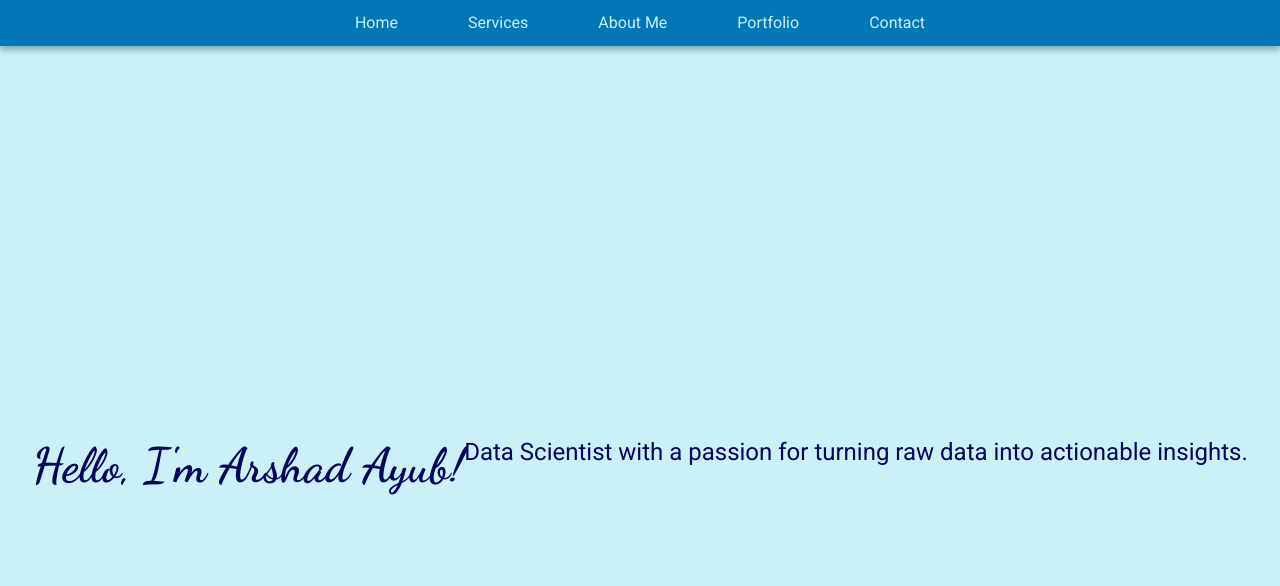
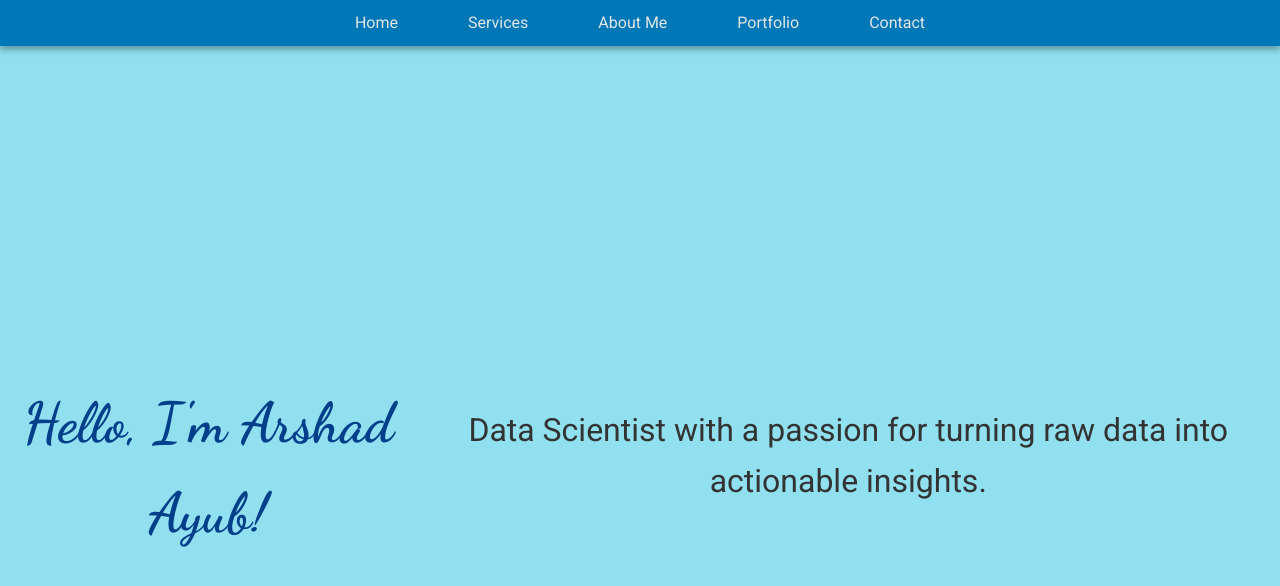
Before and after one commit to arshadsm/arshadsm.github.io, a Jekyll site: the page built from index.md, in a window 1280 px wide and 900 px high. Shown: the top 586 px of the window. Built offline with Jekyll 4.4.1, drawn with Linux system fonts in a browser that asks for light colours.

Commit message:
Update styles.css

```diff
--- a/styles/styles.css
+++ b/styles/styles.css
@@ -2,15 +2,15 @@
 body {
     font-family: 'Roboto', sans-serif;
     color: #333;
-    background-color: #90E0EF; /* Light background from the new palette */
+    background-color: #F0F4F8;
     margin: 0;
     padding: 0;
     line-height: 1.6;
 }
 
 h1, h2, h3 {
-    font-family: 'Dancing Script', cursive; /* Use Dancing Script for headings */
-    color: #03045E; /* Dark text color from the new palette */
+    font-family: 'Dancing Script', cursive; /* Updated font for headings */
+    color: #023E8A; /* Updated color from the palette */
     margin-bottom: 10px;
 }
 
@@ -20,7 +20,7 @@
 
 /* Navigation Bar */
 nav {
-    background: #0077B6; /* Updated to a blue tone from the new palette */
+    background: #0077B6; /* Updated to match palette */
     box-shadow: 0px 4px 6px rgba(0, 0, 0, 0.3);
     position: fixed;
     width: 100%;
@@ -42,7 +42,7 @@
 }
 
 nav ul li a {
-    color: #CAF0F8; /* Light text color for contrast */
+    color: #E5E5E5;
     text-decoration: none;
     font-size: 1em;
     padding: 10px 20px;
@@ -51,7 +51,7 @@
 }
 
 nav ul li a:hover {
-    background-color: #023E8A; /* Darker shade on hover */
+    background-color: #0077B6;
     color: #FFFFFF;
 }
 
@@ -61,19 +61,19 @@
     align-items: center;
     justify-content: center;
     height: 100vh;
-    background-color: #CAF0F8; /* Light blue background */
-    color: #0077B6; /* Contrasting color for text */
+    background-color: #90E0EF; /* Updated for better readability */
+    color: #03045E; /* Use a contrasting color for text */
     text-align: center;
 }
 
 header h1 {
-    font-size: 3em;
+    font-size: 3.5em;
     margin-bottom: 0;
 }
 
 header p {
-    font-size: 1.5em;
-    color: #03045E; /* Adjusted for better readability */
+    font-size: 2em;
+    color: #333; /* Adjusted for better readability */
 }
 
 /* About Me Section */
@@ -82,15 +82,15 @@
     align-items: center;
     justify-content: center;
     padding: 60px 20px;
-    background-color: #ADE8F4; /* Light blue background */
+    background-color: #ADE8F4; /* Updated background for better contrast */
 }
 
 .about-me-text {
     flex: 1;
     padding: 20px;
-    background-color: #90E0EF; /* Soft background color */
+    background-color: #CAF0F8; /* Soft background color */
     border-radius: 10px;
-    color: #0077B6; /* Darker text for better readability */
+    color: #333; /* Darker text for better readability */
 }
 
 .about-me img {
@@ -102,18 +102,18 @@
 /* Portfolio Section */
 .portfolio {
     padding: 60px 20px;
-    background-color: #CAF0F8;
+    background-color: #F0EFEB; /* Adjusting the background color to match the palette */
     display: flex;
-    flex-wrap: wrap; /* Allow wrapping to the next line if needed */
-    justify-content: space-between; /* Space items evenly */
+    flex-wrap: wrap;
+    justify-content: space-between;
 }
 
 .portfolio-item {
-    flex: 1 1 calc(50% - 20px); /* Two items per row */
-    margin-bottom: 20px; /* Space between rows */
+    width: 48%; /* Set each item to take up about half the container width */
+    margin-bottom: 20px; /* Add some space below each item */
     border-radius: 10px;
     overflow: hidden;
-    background-color: #FFFFFF;
+    background-color: #FFFFFF; /* Light background for the portfolio items */
     box-shadow: 0 6px 8px rgba(0, 0, 0, 0.1);
     transition: transform 0.3s ease, box-shadow 0.3s ease;
 }
@@ -121,7 +121,7 @@
 .portfolio-item img {
     width: 100%;
     height: auto;
-    border-radius: 10px 10px 0 0;
+    border-radius: 10px 10px 0 0; /* Keep the top corners rounded */
 }
 
 .portfolio-item:hover {
@@ -132,15 +132,7 @@
 .caption {
     padding: 20px;
     text-align: center;
-    color: #0077B6;
-}
-
-/* Media query for smaller screens */
-@media (max-width: 768px) {
-    .portfolio-item {
-        flex: 1 1 100%; /* Stack items vertically on smaller screens */
-        max-width: 100%;
-    }
+    color: #333;
 }
 
 /* Footer */
@@ -152,7 +144,7 @@
 }
 
 .footer a {
-    color: #03045E;
+    color: #333;
     text-decoration: none;
 }
 
@@ -163,19 +155,22 @@
 /* Services */
 .services {
     display: flex;
-    justify-content: space-around;
+    flex-direction: column; /* Stack items vertically on small screens */
+    justify-content: center;
+    align-items: center;
     padding: 50px 0;
-    background-color: #90E0EF; /* Updated background for better contrast */
+    background-color: #CAF0F8; /* Updated background for better contrast */
 }
 
 .service-item {
     text-align: center;
-    background-color: #CAF0F8;
-    color: #0077B6;
+    background-color: #90E0EF;
+    color: #333;
     padding: 20px;
     border-radius: 10px;
     width: 30%;
     transition: transform 0.3s ease;
+    margin-bottom: 20px; /* Add margin for spacing */
 }
 
 .service-item:hover {
@@ -184,29 +179,20 @@
 
 .service-icon {
     font-size: 2.5em;
-    color: #03045E;
+    color: #333;
     margin-bottom: 15px;
 }
 
 /* Intro Section */
 .intro {
     padding: 50px 20px;
-    background-color: #ADE8F4; /* A soft background color */
+    background-color: #CAF0F8; /* A soft background color */
     text-align: center;
 }
 
 .intro p {
-    font-size: 2.5em; /* Increased font size */
+    font-size: 3em; /* Increased font size */
     font-family: 'Dancing Script', cursive; /* Cursive font for a stylish look */
-    color: #0077B6; /* Contrasting color for the text */
+    color: #023E8A; /* Contrasting color for the text */
     margin: 0;
 }
-
-h3 {
-    color: #0077B6;
-    margin-bottom: 15px;
-}
-
-p {
-    color: #333;
-}
```
